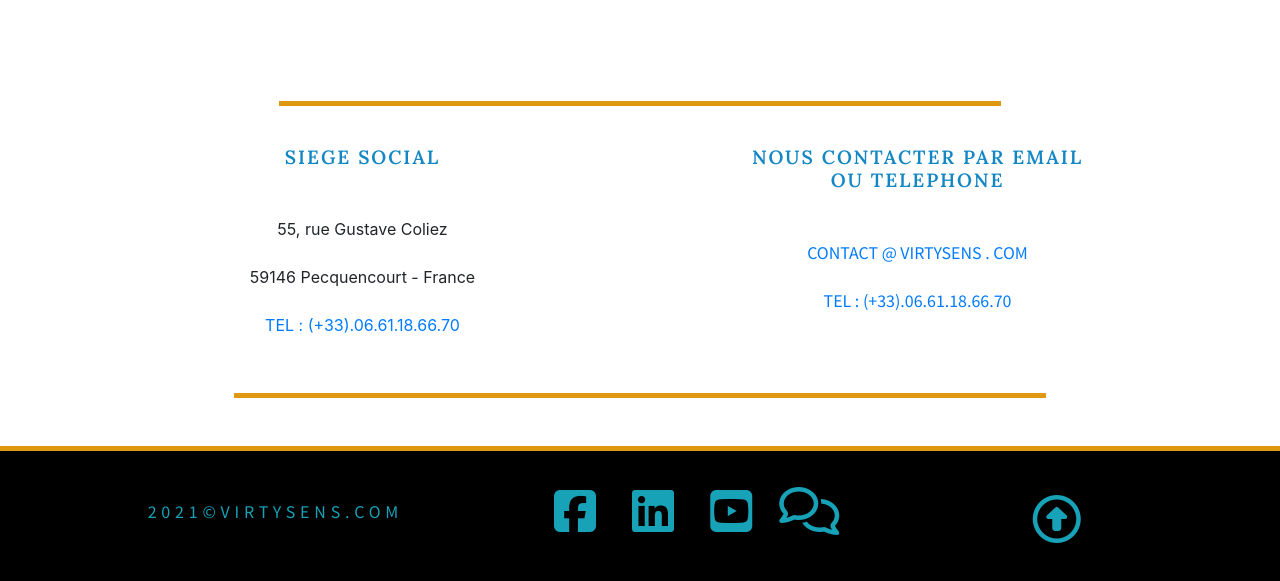
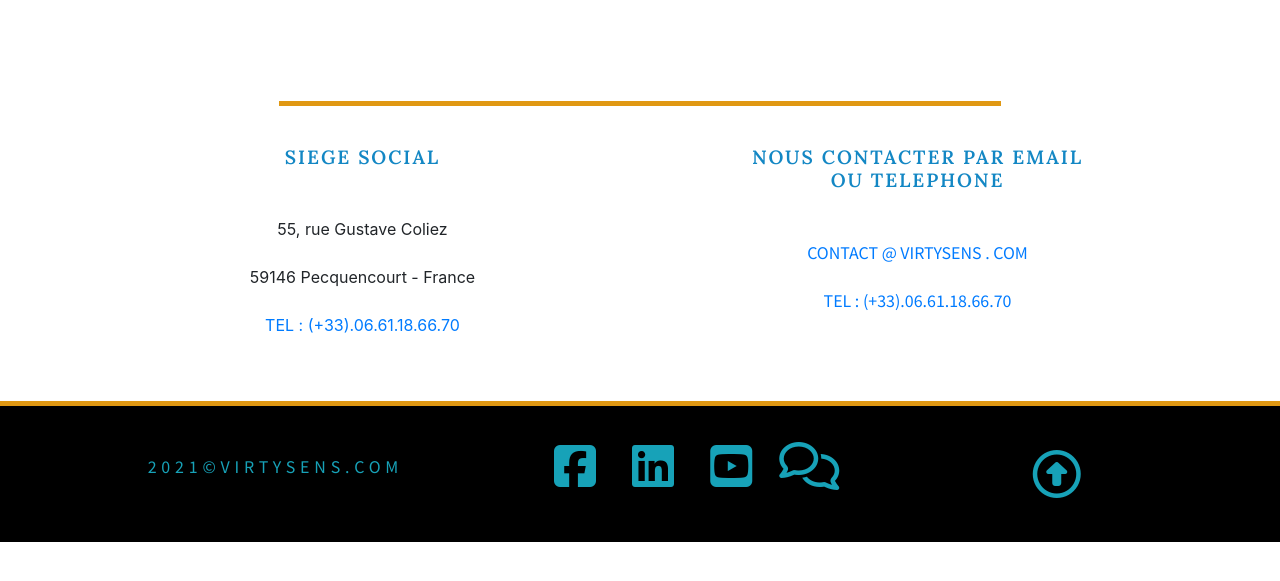
Before and after one commit to Eosia/static-virtysens, a plain HTML site: page contact.html in a window 1280 px wide. Shown: the part 2089-2670 px from the top of the page. After the commit the page ends 2631 px from the top, so only its background shows below. Drawn offline with nearby package versions, Linux system fonts and the light colour scheme.

Commit message:
static finie

```diff
--- a/contact.html
+++ b/contact.html
@@ -311,18 +311,6 @@
         </div>
         <!--coordonness stop-->
 
-
-
-
-
-
-
-
-        <!--ligne de separation doree start-->
-        <div class="ligne-or">
-        </div>
-        <!--ligne de separation doree stop-->
-
     </main>
 
     <!--footer start-->
```
